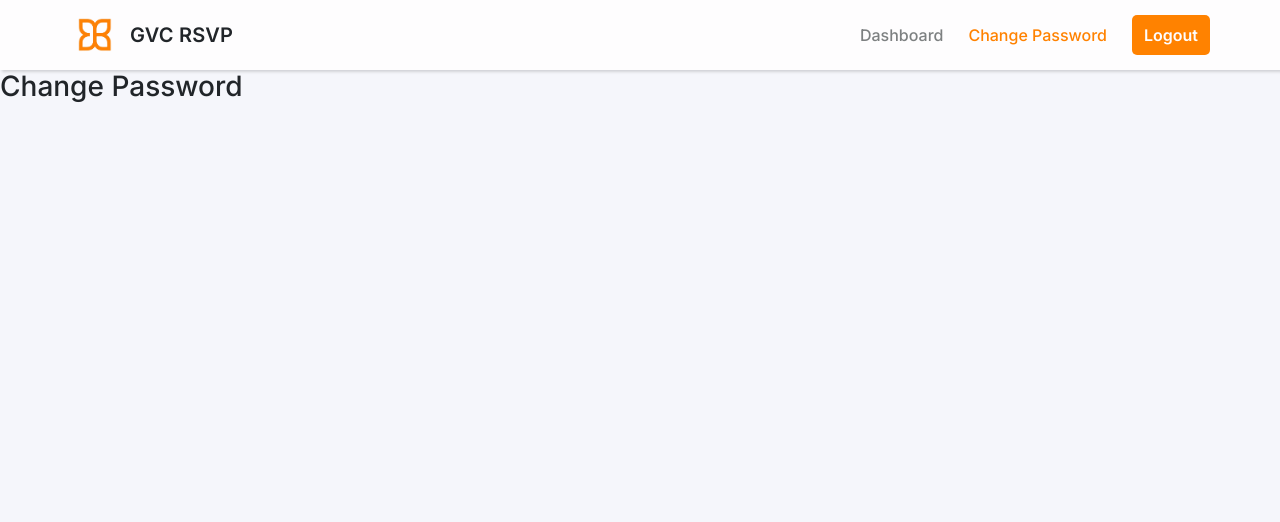
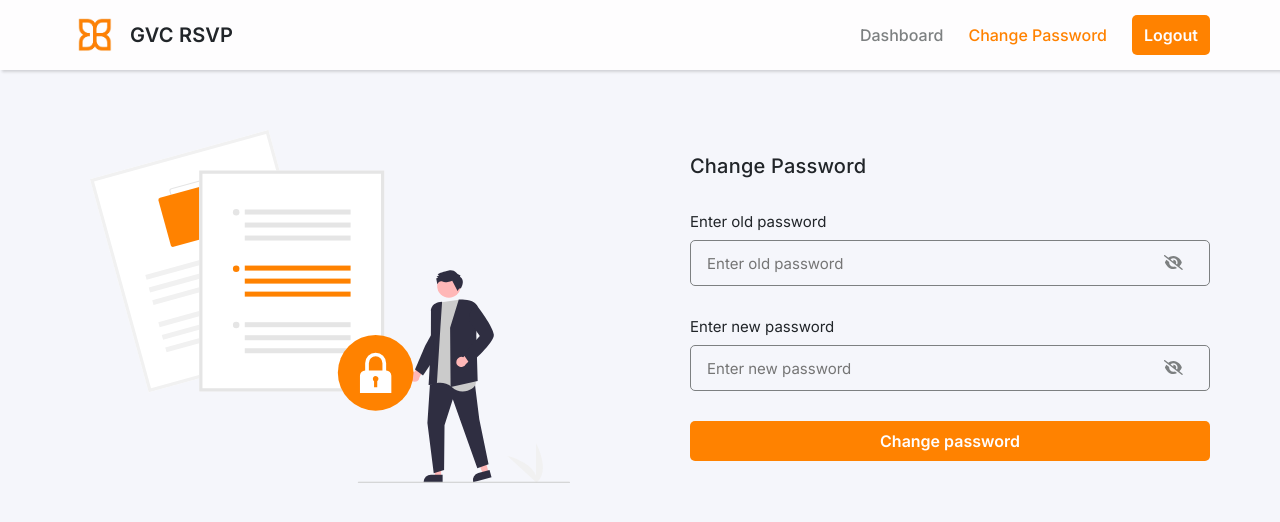
Before and after one commit to ashaytiwari/gvc-confirmation-app-frontend, a Next.js app: page /adminDashboard/changePassword in a window 1280 px wide. Shown: the top 522 px of the page. Built offline with nearby package versions, Linux system fonts and the light colour scheme; no server answers.

Commit message:
feat: implemented change password page with functionality

```diff
--- a/src/app/adminDashboard/changePassword/page.module.scss
+++ b/src/app/adminDashboard/changePassword/page.module.scss
@@ -0,0 +1,31 @@
+#changePasswordMain {
+  display: grid;
+  align-items: center;
+  grid-template-columns: repeat(2, 1fr);
+  gap: 100px;
+  padding: 40px 70px;
+
+  .imageSection {
+    height: 100%;
+    padding: 20px;
+    display: flex;
+    align-items: center;
+
+    img {
+      width: 100%;
+    }
+  }
+
+  .formSection {
+    display: flex;
+    justify-content: center;
+    flex-direction: column;
+    row-gap: 30px;
+
+    .changePasswordLabel {
+      font-size: 20px;
+      font-weight: 500;
+      letter-spacing: 0.2px;
+    }
+  }
+}
--- a/src/app/adminDashboard/changePassword/page.tsx
+++ b/src/app/adminDashboard/changePassword/page.tsx
@@ -1,7 +1,121 @@
+'use client';
+
+import Image from 'next/image';
+import { useFormik } from 'formik';
+
+import { useChangePassword } from '@/hooks/queriesMutations/authentication';
+
+import { IChangePasswordModel } from '@/interfaces/models/admin';
+
+import FormInputTextControl from '@/components/formControls/FormInputTextControl';
+import Spinner from '@/components/spinner/Spinner';
+
+import securityImage from '@/assets/images/security-image.svg';
+
+import { validateChangePasswordForm } from './utilities';
+
+import styles from './page.module.scss';
+
 function ChangePassword() {
 
+  const { mutate: changePassword, isPending } = useChangePassword();
+
+  const formik = useFormik({
+    initialValues: {
+      oldPassword: '',
+      newPassword: ''
+    } as IChangePasswordModel,
+    validate: validateChangePasswordForm,
+    onSubmit: () => {
+      changePassword(formikValues);
+    }
+  });
+  const formikValues = formik.values;
+  const formikErrors = formik.errors;
+
+  function renderImageSection() {
+
+    const securityImageAttributes = {
+      src: securityImage,
+      alt: 'security',
+      style: {
+        width: '100%',
+        height: 'auto'
+      }
+    };
+
+    return (
+      <div className={styles.imageSection}>
+        <Image {...securityImageAttributes} />
+      </div>
+    );
+  }
+
+  function renderFormSection() {
+
+    if (isPending === true) {
+      return <Spinner />;
+    }
+
+    let oldPasswordError: string | undefined = '';
+    let newPasswordError: string | undefined = '';
+
+    if (formikErrors.oldPassword !== '' && formik.touched.oldPassword === true) {
+      oldPasswordError = formikErrors.oldPassword;
+    }
+
+    if (formikErrors.newPassword !== '' && formik.touched.newPassword === true) {
+      newPasswordError = formikErrors.newPassword;
+    }
+
+    const secureInputTextAttributes = {
+      type: 'text',
+      secure: true,
+      onChange: formik.handleChange,
+      onBlur: formik.handleBlur
+    };
+
+    const oldPasswordControlAttributes = {
+      ...secureInputTextAttributes,
+      label: 'Enter old password',
+      placeholder: 'Enter old password',
+      name: 'oldPassword',
+      error: oldPasswordError,
+      value: formikValues.oldPassword
+    };
+
+    const newPasswordControlAttributes = {
+      ...secureInputTextAttributes,
+      label: 'Enter new password',
+      placeholder: 'Enter new password',
+      name: 'newPassword',
+      error: newPasswordError,
+      value: formikValues.newPassword
+    };
+
+    const changePasswordControlAttributes = {
+      className: 'application-solid-button',
+      onClick() {
+        formik.handleSubmit();
+      }
+    };
+
+    return (
+      <div className={styles.formSection}>
+        <label className={styles.changePasswordLabel}>Change Password</label>
+        <FormInputTextControl {...oldPasswordControlAttributes} />
+        <FormInputTextControl {...newPasswordControlAttributes} />
+        <button {...changePasswordControlAttributes} type='button'>Change password</button>
+      </div>
+    );
+
+  }
+
   return (
-    <h3>Change Password</h3>
+    <div id={styles.changePasswordMain}>
+      {renderImageSection()}
+      {renderFormSection()}
+    </div>
   );
 
 }
--- /dev/null
+++ b/src/app/adminDashboard/changePassword/utilities.ts
@@ -0,0 +1,22 @@
+import messages from "@/constants/messages";
+
+import { IChangePasswordModel } from "@/interfaces/models/admin";
+
+import { validatePassword } from "@/utilities/formValidations";
+
+export function validateChangePasswordForm(values: IChangePasswordModel) {
+
+  const errors = {} as IChangePasswordModel;
+
+  if (!values.oldPassword) {
+    errors.oldPassword = messages.required;
+  }
+
+  if (!values.newPassword) {
+    errors.newPassword = messages.required;
+  } else if (validatePassword(values.newPassword) === true) {
+    errors.newPassword = messages.passwordMustBe6CharLong;
+  }
+
+  return errors;
+}
--- a/src/constants/messages.ts
+++ b/src/constants/messages.ts
@@ -3,7 +3,8 @@ const messages = {
   passwordMustBe6CharLong: 'Password must be 6 characters long',
   confirmationFormCantBeCreatedForPastDates: 'Confirmation form can not be created for past dates',
 
-  sessionExpired: 'Your session has been expired. You have been logged out. Please login again to continue.'
+  sessionExpired: 'Your session has been expired. You have been logged out. Please login again to continue.',
+  passwordChangeSuccessfully: 'Password changed successfully. Please login again to continue.'
 };
 
 export default messages;
--- a/src/hooks/queriesMutations/authentication.ts
+++ b/src/hooks/queriesMutations/authentication.ts
@@ -1,8 +1,12 @@
 import { useMutation } from "@tanstack/react-query";
 import { useRouter } from "next/navigation";
+import toast from "react-hot-toast";
 
+import messages from "@/constants/messages";
 import routesPath from "@/constants/routesPath";
+
 import { ILoginParamsModel } from "@/interfaces/models/authentication";
+import { IChangePasswordModel } from "@/interfaces/models/admin";
 
 import { authenticationService } from "@/services/authentication";
 
@@ -15,8 +19,12 @@ export function useAdminLogin() {
   return useMutation({
     mutationFn: (params: ILoginParamsModel) => authenticationService.adminLogin(params),
     onSuccess: (response) => {
-      setApplicationStorage(response.data.data);
-      router.push(routesPath.adminDashboardRoute);
+      if (response.data.statusCode === 200) {
+        setApplicationStorage(response.data.data);
+        router.push(routesPath.adminDashboardRoute);
+      } else {
+        toast(response.data.message);
+      }
     }
   });
 
@@ -29,9 +37,32 @@ export function useAdminLogout() {
   return useMutation({
     mutationFn: () => authenticationService.adminLogout(),
     onSuccess: (response) => {
-      clearApplicationStorage();
-      router.push(routesPath.initialRoute);
+      if (response.data.statusCode === 200) {
+        clearApplicationStorage();
+        router.push(routesPath.initialRoute);
+      } else {
+        toast(response.data.message);
+      }
     }
   });
 
 }
+
+export function useChangePassword() {
+
+  const router = useRouter();
+
+  return useMutation({
+    mutationFn: (params: IChangePasswordModel) => authenticationService.changePassword(params),
+    onSuccess: (response) => {
+      if (response.data.statusCode === 200) {
+        clearApplicationStorage();
+        router.push(routesPath.initialRoute);
+        toast.success(messages.passwordChangeSuccessfully);
+      } else {
+        toast.error(response.data.message);
+      }
+    }
+  });
+
+}
--- a/src/interfaces/models/admin.ts
+++ b/src/interfaces/models/admin.ts
@@ -9,3 +9,8 @@ export interface IConfirmationFormsStateModel {
   currentPage: number,
   totalPages: number
 }
+
+export interface IChangePasswordModel {
+  oldPassword: string,
+  newPassword: string
+}
--- a/src/services/authentication.ts
+++ b/src/services/authentication.ts
@@ -1,5 +1,6 @@
 import axiosClient from "@/axiosClient";
 
+import { IChangePasswordModel } from "@/interfaces/models/admin";
 import { ILoginParamsModel } from "@/interfaces/models/authentication";
 
 class AuthenticationService {
@@ -14,6 +15,11 @@ class AuthenticationService {
     return response;
   }
 
+  async changePassword(params: IChangePasswordModel) {
+    const response = await axiosClient.post('/changePassword', params);
+    return response;
+  }
+
 }
 
 export const authenticationService = new AuthenticationService();
```
Also changed, not shown: src/app/adminDashboard/_components/confirmationFormCard/ConfirmationFormCard.module.scss (+1 -6 lines), src/assets/images/security-image.svg (added).
